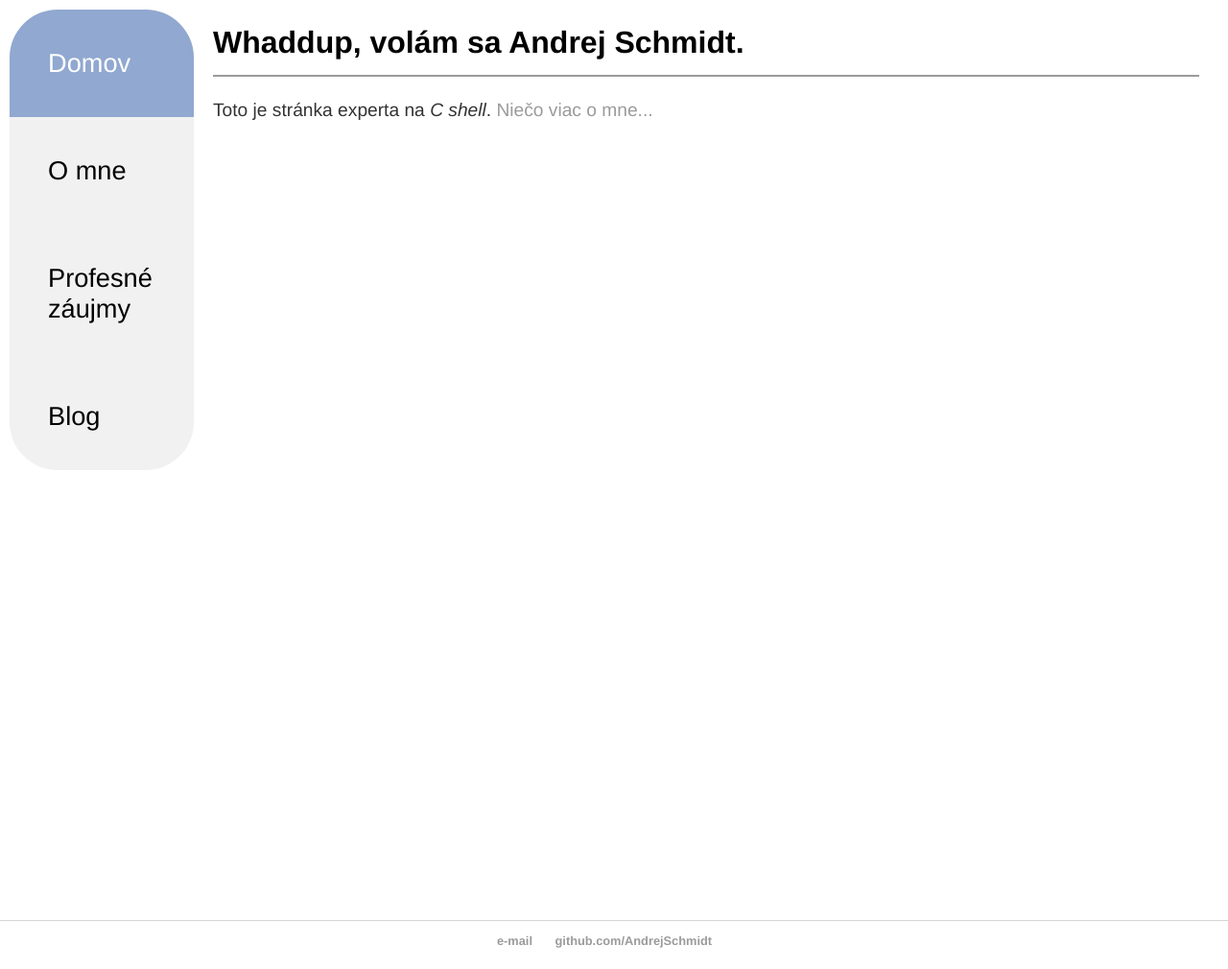
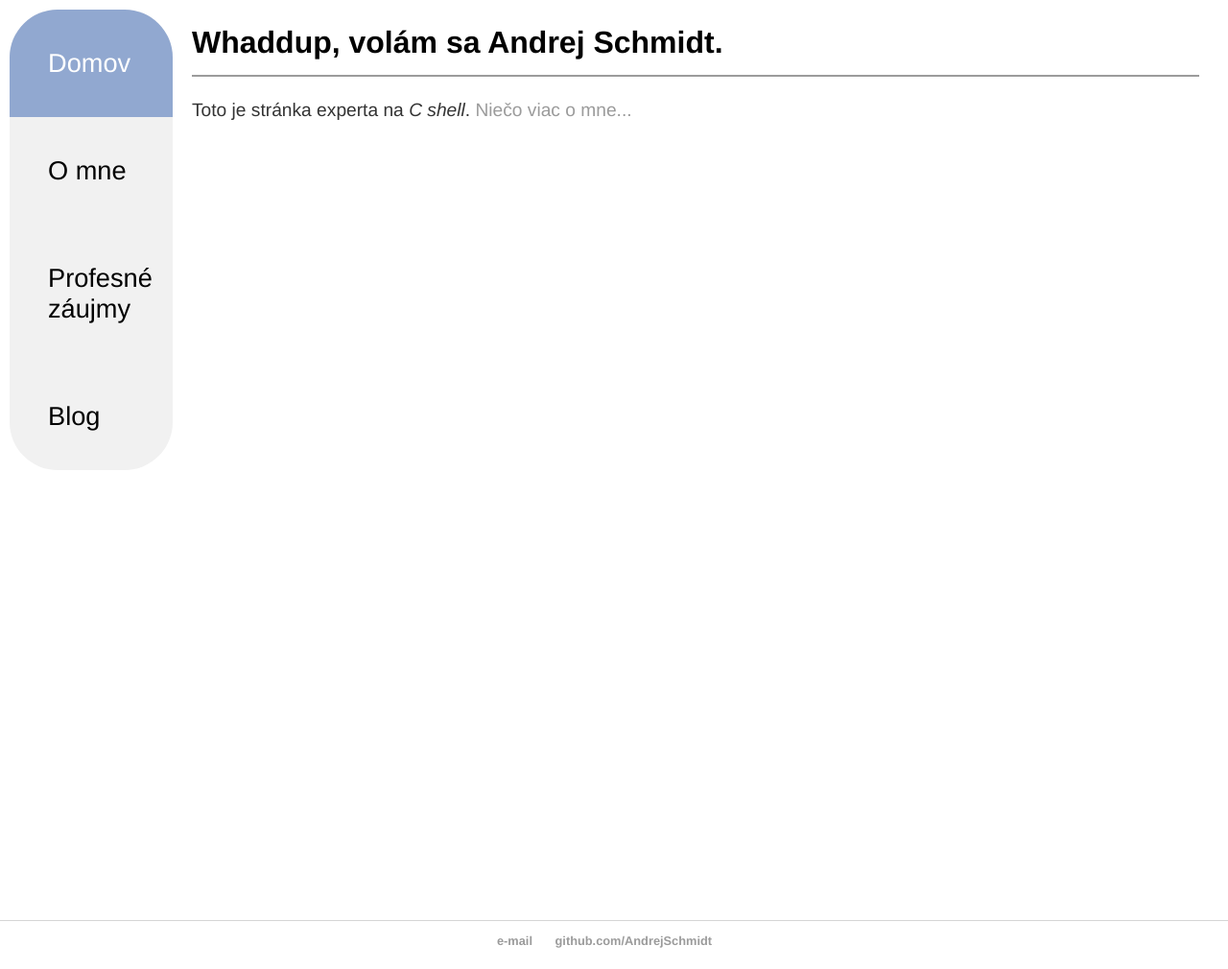
Before and after one commit to AndrejSchmidt/AndrejSchmidt.github.io, a Jekyll site: the page built from index.html, in a window 1280 px wide and 1010 px high. Shown: the whole window at 96% size. Built offline with Jekyll 4.4.1, drawn with Linux system fonts in a browser that asks for light colours.

Commit message:
uprava sirky menu

```diff
--- a/css/main.css
+++ b/css/main.css
@@ -11,27 +11,22 @@ footer ul li {
     display: inline;
     margin-right: 20px;
 }
-nav {
-    width: 10%;
-}
 nav ul {
     border-radius: 50px;
     list-style-type: none;
     margin: 10px;
     padding: 0;
-    width: 15%;
+    width: 170px;
+    /*width: 15%;*/
     background-color: #f1f1f1;
     position: fixed;
     overflow: auto;
 }
 nav li a {
-    /*border-radius: 50px;*/
     font-family:'Helvetica', 'Arial', 'Sans-Serif';
     font-size: 1.7em;
     display: block;
-    /*text-align:center;*/
     color: #000;
-    /*padding-left: 50px;*/
     padding: 40px;
     text-decoration: none;
 }
@@ -90,7 +85,7 @@ ul.posts li {
     font-family:'Helvetica', 'Arial', 'Sans-Serif';
 }
 .content {
-    margin-left:15%;
+    margin-left:170px;
     padding:5px 30px;
     height:1000px;
 }
```
